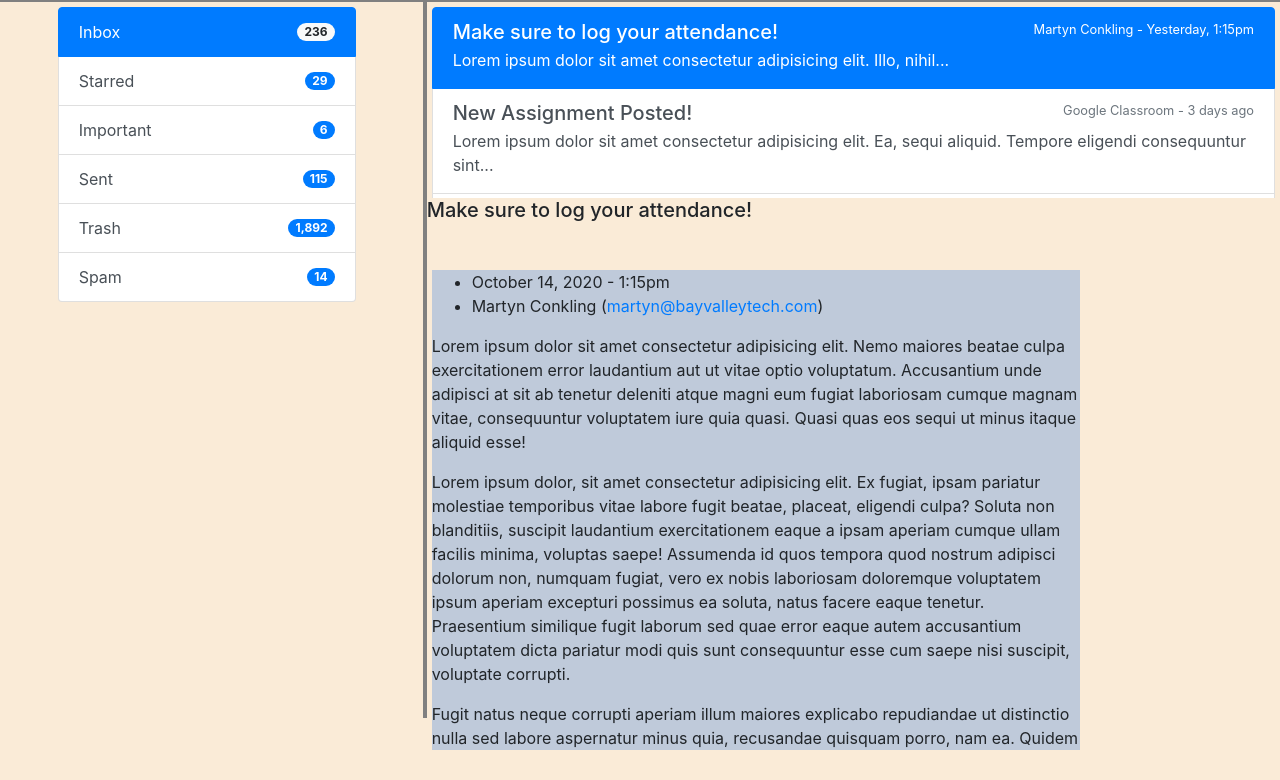
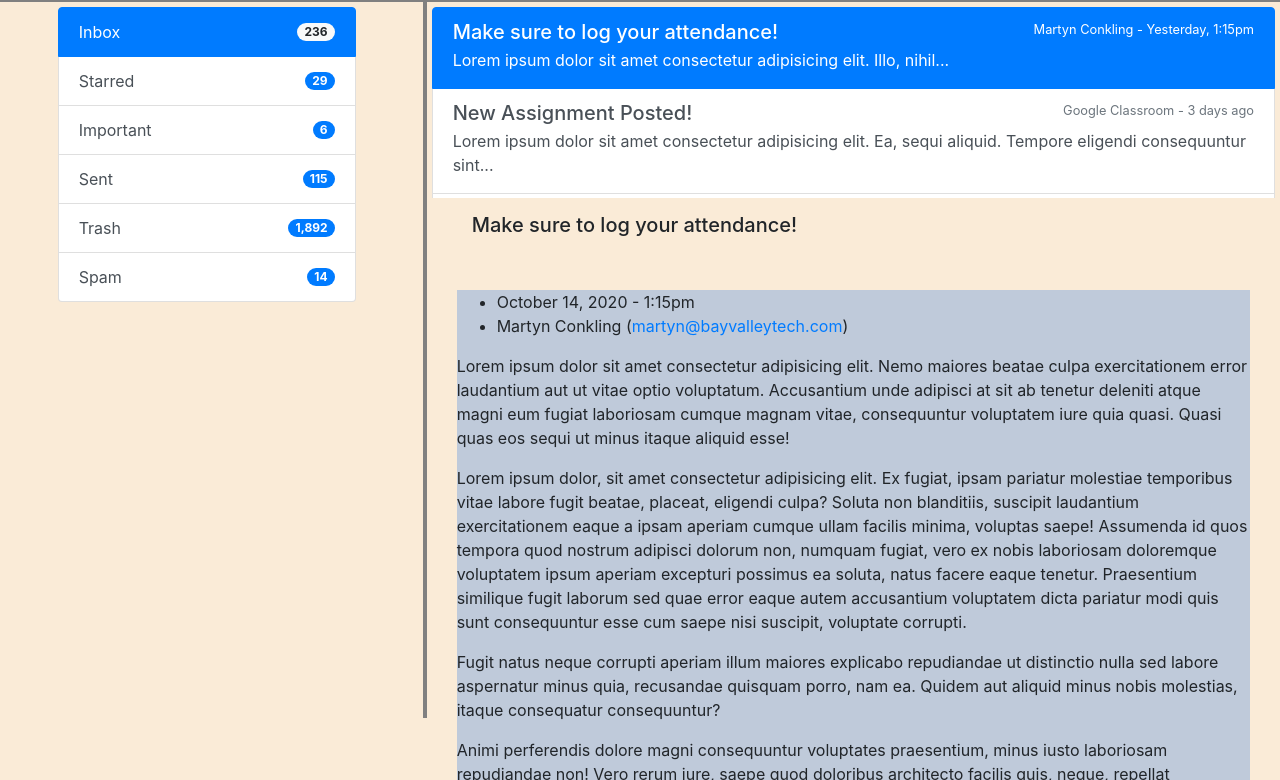
Before and after one commit to mrdietz/michael-dietz-cohort209-email-template, a plain HTML site: page index.html in a window 1280 px wide. Shown: the part 82-862 px from the top of the page. Before the commit the page ends 832 px from the top, so only its background shows below. Drawn offline with nearby package versions, Linux system fonts and the light colour scheme.

Commit message:
End of day, more tweaks to layout

```diff
--- a/index.html
+++ b/index.html
@@ -17,7 +17,7 @@
     <div class="container-fluid">
 
         <!-- Top Row: Header(navbar) -->
-        <div class="row" id="header" style="align-items: center;">
+        <div class="row" id="header">
             <h1>Build a Navbar here.</h1>
         </div>
 
--- a/style.css
+++ b/style.css
@@ -15,6 +15,7 @@ body {
 #header {
     height: 10vh;
     padding: 5px;
+    align-items: center;
 }
 
 #folders {
@@ -38,14 +39,19 @@ body {
     border-top: 4px solid gray;
 }
 
+#subject {
+    margin-left: 15px;
+    padding: 15px;
+
+}
+
 #reading-pane {
     height: 65vh;
     background-color: antiquewhite;
     display: flex;
     justify-content: center;
-    padding: 5px;
-    width: 80%;
-    padding-top: 40px;
+/*     width: 80%; */
+    padding: 30px;
 }
 
 #email-contents {
```
